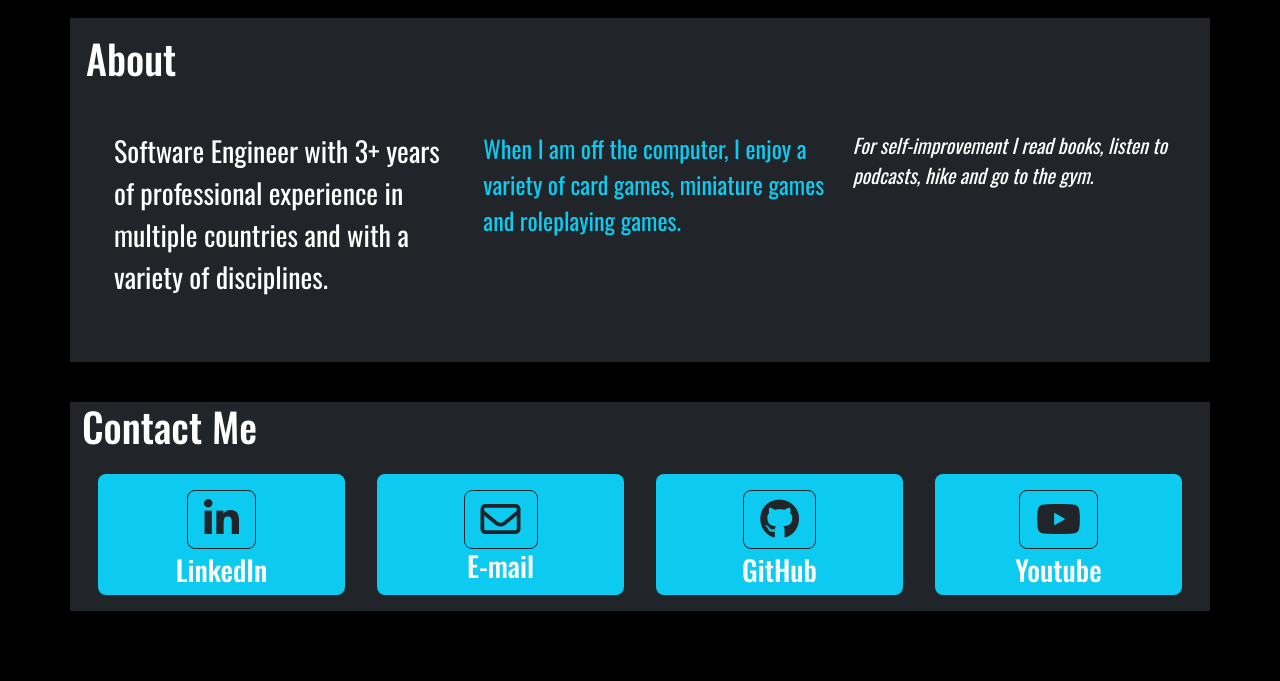
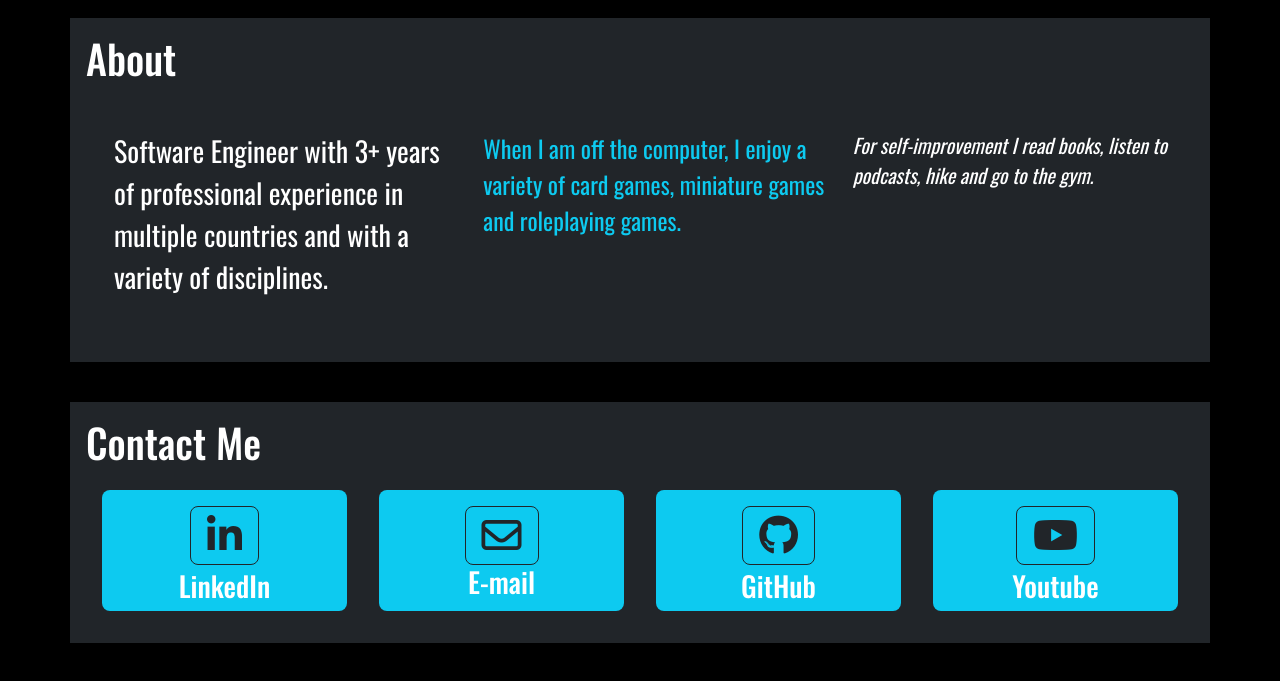
Before and after one commit to gusemil/gusemil.github.io, a website: page index.html in a window 1280 px wide. Shown: the part 4740-5421 px from the top of the page. Drawn offline with nearby package versions, Linux system fonts and the light colour scheme.

Commit message:
footer fix

```diff
--- a/index.html
+++ b/index.html
@@ -415,7 +415,7 @@
     <!-- About End -->
     <!-- Contact Me -->
      <br>
-    <div id="contact" class="container bg-dark mb-3">
+    <div id="contact" class="container bg-dark mb-3 p-3">
       <h1 class="text-white">Contact Me</h1>
 
     <div class="container bg-dark text-center">
```
